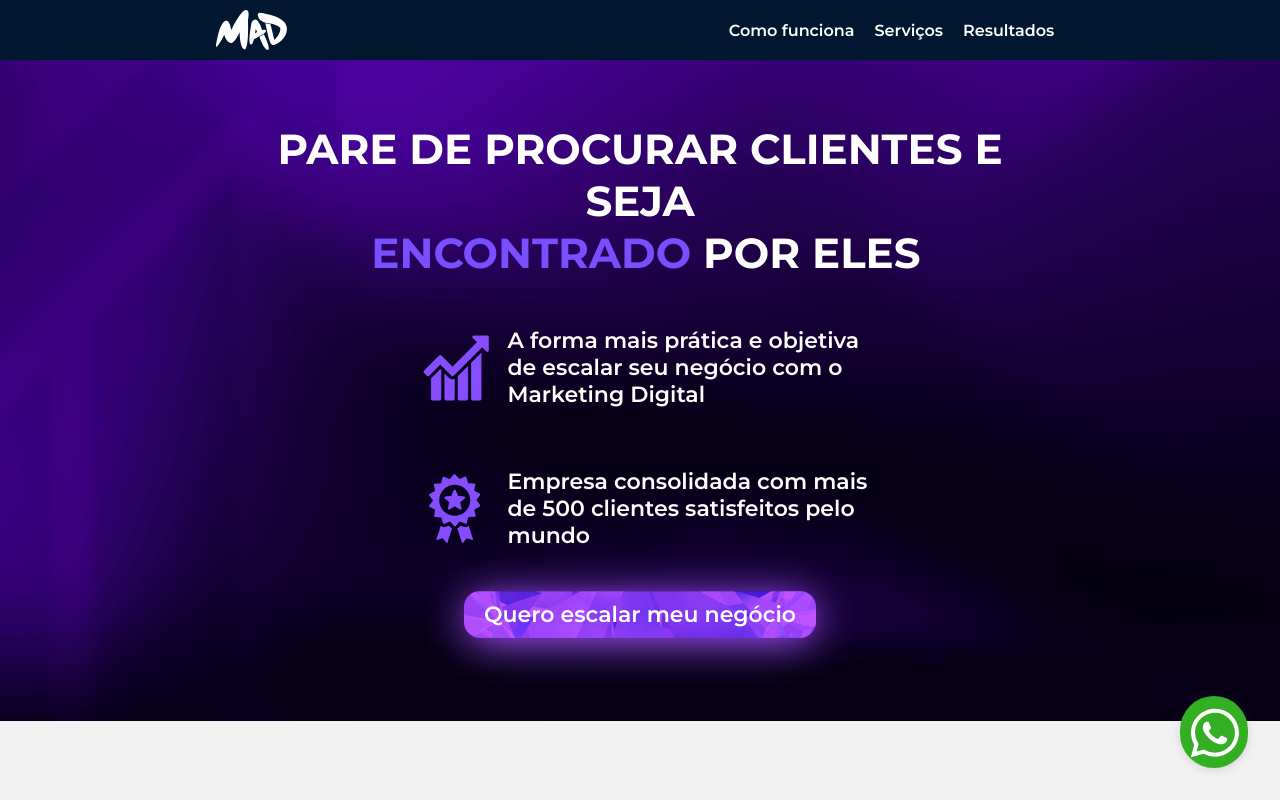
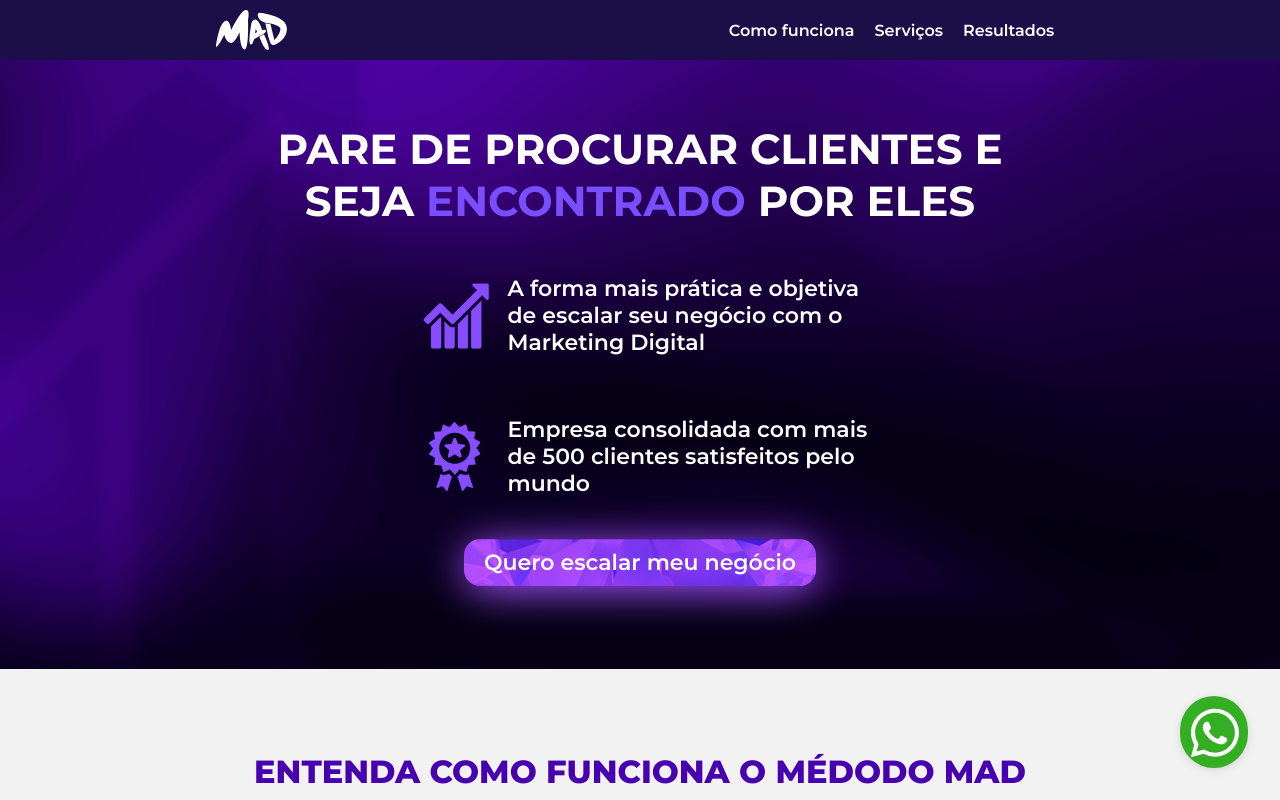
Before and after one commit to oseias-costa/maddigital, a Next.js app: page / in a window 1280 px wide. Shown: the top 800 px of the page. Built offline with nearby package versions, Linux system fonts and the light colour scheme.

Commit message:
fix(Headline): text desktop

```diff
--- a/app/components/footer/footer.styles.ts
+++ b/app/components/footer/footer.styles.ts
@@ -3,7 +3,7 @@ import { styled } from "styled-components";
 
 export const FooterContainer = styled.footer`
     display: flex;
-    background-color: #00172f;
+    background-color: #1c0f49;
     color: #fff;
     display: flex;
     padding: 3em;
@@ -26,7 +26,7 @@ export const FooterContainer = styled.footer`
     transition: .1s linear;
 
     &:hover {
-        color: #0d436e;
+        color: #794efe;
     }
 }
 
@@ -54,8 +54,8 @@ export const FooterContainer = styled.footer`
 }
 
 .Footer__Item-social:hover{
-    background-color: #fff;
-    fill: #00172f;
+    background-color: #794efe;
+    fill: #794efe;
 }
 
 @media (max-width: 740px){
--- a/app/components/global/ButtonDestack/buttonDestack.style.ts
+++ b/app/components/global/ButtonDestack/buttonDestack.style.ts
@@ -12,6 +12,7 @@ export const ButtonContainer = styled.div`
   max-width: 353px;
   transition: .2s linear;
   cursor: pointer;
+  text-align: center;
 
   p {
     position: relative;
--- a/app/components/header/header.styles.ts
+++ b/app/components/header/header.styles.ts
@@ -3,7 +3,7 @@ import styled from "styled-components";
 
 export const HeaderContainer = styled.header`
   display: flex;
-  background-color: #00172f;
+  background-color: #1c0f49;
   justify-content: space-around;
   height: 60px;
   align-items: center;
--- a/app/components/headline/headline.styles.ts
+++ b/app/components/headline/headline.styles.ts
@@ -26,12 +26,13 @@ export const TitleContainer = styled.div`
 
 export const Title = styled.h1`
   color: #fffffe;
-  display: inline-block;
+  display: inline;
   text-transform: uppercase;
   font-size: 42px;
 
   @media(max-width: 740px) {
     font-size: 30px;
+    display: inline-block;
   }
 `;
 
```
Also changed, not shown: public/Images/footer/instagram.svg, public/Images/footer/whatsapp.svg.
